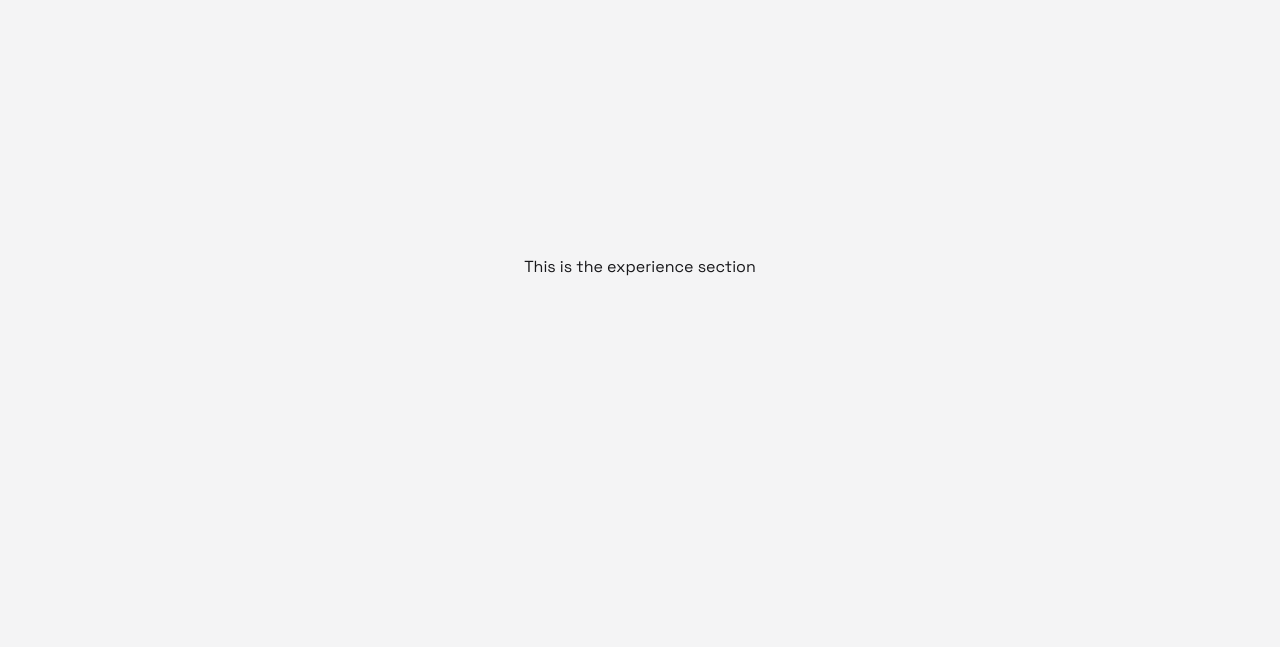
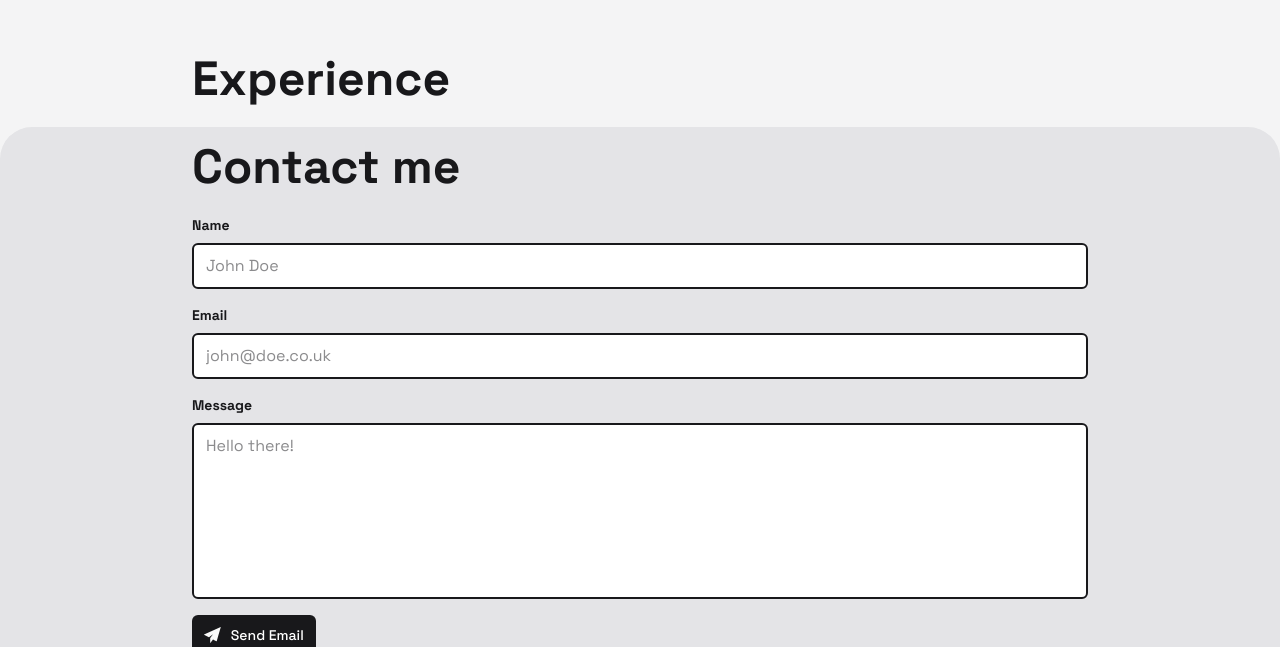
Before and after one commit to scottjoe1996/portfolio, a Next.js app: page / in a window 1280 px wide. Shown: the part 1281-1928 px from the top of the page. Built offline with nearby package versions, Linux system fonts and the light colour scheme; no server answers.

Commit message:
created experience section component

```diff
--- a/app/page.tsx
+++ b/app/page.tsx
@@ -2,10 +2,10 @@ import React from "react";
 
 import Navbar from "@/components/navbar/navbar";
 import NavLink from "@/components/navbar/nav-link";
-
 import HomeSection from "@/components/sections/home/home-section";
 import ArrowScrollSuggestion from "@/components/icons/arrow-scroll-suggestion";
 import ContactSection from "@/components/sections/contact/contact-section";
+import ExperienceSection from "@/components/sections/experience/experience-section";
 
 const Portfolio: React.FC = () => {
   return (
@@ -21,9 +21,7 @@ const Portfolio: React.FC = () => {
         <section id="about" className="my-50 h-50">
           <h2>This is the about section</h2>
         </section>
-        <section id="experience" className="my-50 h-50">
-          <h2>This is the experience section</h2>
-        </section>
+        <ExperienceSection />
         <ContactSection />
       </main>
     </>
--- /dev/null
+++ b/components/sections/common/section-heading.tsx
@@ -0,0 +1,7 @@
+import React from "react";
+
+const SectionHeading: React.FC<{ title: string }> = ({ title }) => {
+  return <h2 className="mb-6 text-5xl font-bold">{title}</h2>;
+};
+
+export default SectionHeading;
--- a/components/sections/contact/contact-section.tsx
+++ b/components/sections/contact/contact-section.tsx
@@ -5,6 +5,7 @@ import React from "react";
 import sendMessage from "@/actions/message";
 
 import ContactForm from "./contact-form";
+import SectionHeading from "../common/section-heading";
 
 type FormState = "INITIAL" | "SENT" | "ERROR";
 
@@ -17,7 +18,7 @@ const ContactSection: React.FC = () => {
       className="flex w-full items-center justify-center rounded-t-4xl bg-zinc-200 p-4"
     >
       <div className="w-full max-w-4xl">
-        <h2 className="mb-6 text-5xl font-bold">Contact me</h2>
+        <SectionHeading title="Contact me" />
         <div className="flex min-h-[440px] flex-col items-center justify-center gap-2">
           {formState === "SENT" ? (
             <>
--- /dev/null
+++ b/components/sections/experience/experience-section.tsx
@@ -0,0 +1,12 @@
+import React from "react";
+import SectionHeading from "../common/section-heading";
+
+const ExperienceSection: React.FC = () => {
+  return (
+    <section id="experience" className="w-full max-w-4xl">
+      <SectionHeading title="Experience" />
+    </section>
+  );
+};
+
+export default ExperienceSection;
```
